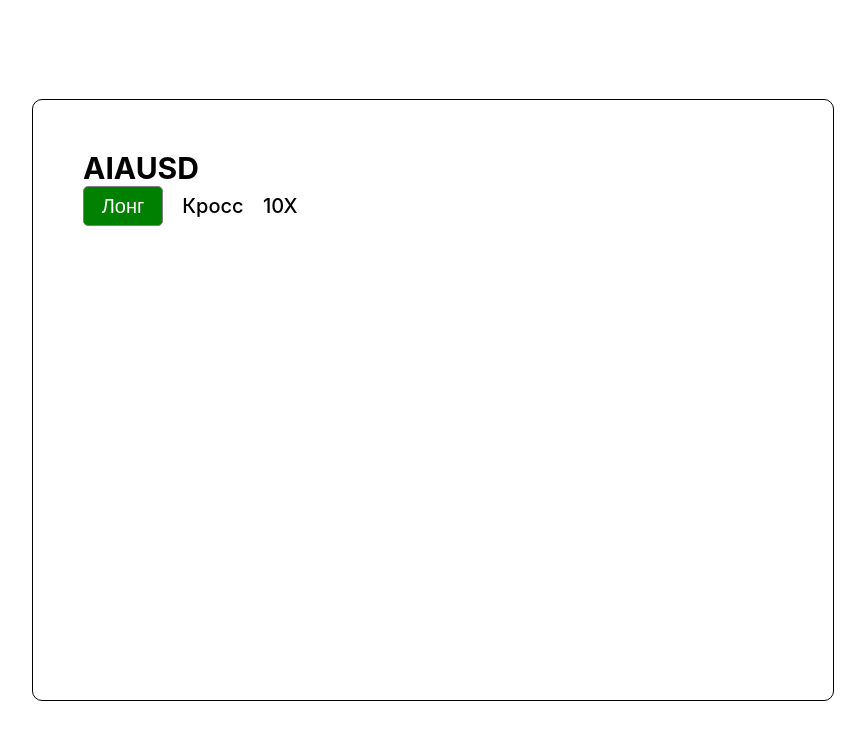
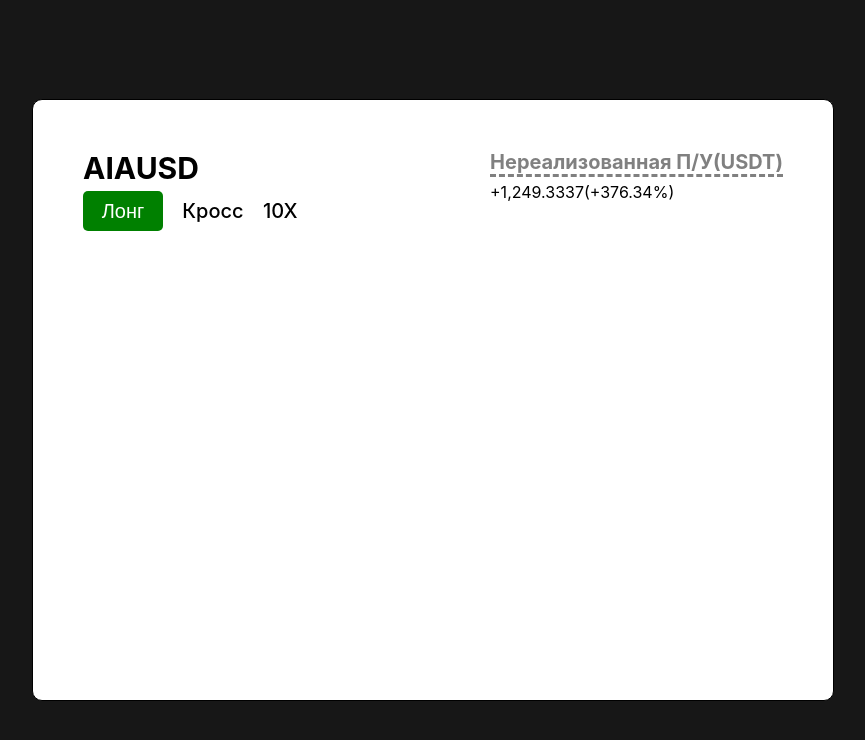
Before and after one commit to Cailycade15/kasian_panel_2, a React (Create React App) app: page / in a window 1280 px wide. Shown: the top 740 px of the page, without its empty margins (207-1072 px from the left). Built offline with nearby package versions, Linux system fonts and the light colour scheme; the HTML template or start-up script is replaced by a standard one.

Commit message:
End back-end for left part and start back-end for right part(front-end ended)

```diff
--- a/src/components/First_Line/First_Line.module.css
+++ b/src/components/First_Line/First_Line.module.css
@@ -1,12 +1,12 @@
 .first_line{
     display: flex;
-    flex-direction: column;
     justify-content: space-between;
 }
 
-.currency{
+.first_line_flex{
     display: flex;
     flex-direction: column;
+    gap: 5px;
 
 }
 
@@ -26,7 +26,7 @@
     display: block;
     width: 80px;
     height: 40px;
-    border: 1px solid gray;
+    border: 1px solid transparent;
     border-radius: 5px;
     padding: 5px;
 
@@ -62,3 +62,23 @@
     font-weight: 500;
     text-align: center;
 }
+
+.right_part_up{
+    color: gray;
+    border-bottom: dashed;
+
+    font-size: 20px;
+    font-weight: bold;
+}
+
+.text_red{
+    color: red !important;
+}
+
+.text_green{
+color: green !important;
+}
+
+.right_part_down{
+    display: flex;
+}
--- a/src/components/First_Line/First_Line.tsx
+++ b/src/components/First_Line/First_Line.tsx
@@ -1,31 +1,60 @@
 import React, {useRef, useState} from 'react';
 import cl from "./First_Line.module.css";
+import Input_Text from '../Input_Text/Input_Text';
 
 
 function First_Line() {
 
     const but = useRef<HTMLButtonElement | null>(null);
+    const coefficient = useRef<HTMLDivElement | null>(null)
 
     const change_Lng_Shr = (): void => {
-        if(but.current)
+        if(but.current && coefficient.current)
         {
             if(but.current.textContent == "Лонг"){
+                //Меняем текст кнопки
                 but.current.textContent = "Шорт";
                 but.current.classList.remove(cl.but_lng)
                 but.current.classList.add(cl.but_shr)
             }
             else{
+                //Меняем текст кнопки
                 but.current.textContent = "Лонг";
                 but.current.classList.remove(cl.but_shr)
                 but.current.classList.add(cl.but_lng)
+
             }
         }
     }
 
+    const change_Color_Text= (): void => {
+        //Меняем цвет коофициентов
+        if(coefficient.current){
+            if(coefficient.current.classList.contains(cl.text_green))
+            {
+                coefficient.current.classList.remove(cl.text_green)
+                coefficient.current.classList.add(cl.text_red)
+            }
+            else{
+                coefficient.current.classList.remove(cl.text_red)
+                coefficient.current.classList.add(cl.text_green)
+            }
+        }
+
+    }
+
+
+    const Change_Text_on_DBL_Click = (e: React.MouseEvent<HTMLDivElement>) => {
+        const element = e.currentTarget;
+        console.log(element.textContent);
+    }
+
   return (
     <div className={cl.first_line}>
-      <div className={cl.currency}>
-        <div className={cl.cur_name}>AIAUSD</div>
+      <div className={cl.first_line_flex}>
+        <div className={cl.cur_name}>
+           <Input_Text text="AIAUSD"/>
+        </div>
 
         <div className={cl.cur_buttons}>
             <button
@@ -38,6 +67,24 @@ function First_Line() {
             <div className={cl.coefficient}>10X</div>
         </div>
       </div>
+
+      <div className={cl.first_line_flex}>
+        <div className={cl.right_part_up}>
+            <Input_Text text="Нереализованная П/У(USDT)"/>
+        </div>
+
+        <div
+            className={`${cl.right_part_down}`}
+            onContextMenu={() => change_Color_Text()}
+            // style={{
+            //     color: !but.current?.classList.contains(cl.but_lng) ? "green" : "red"
+            // }}
+            ref = {coefficient}
+            >
+            <div className=''> <Input_Text text="+1,249.3337"/> </div>
+            <div> <Input_Text text="(+376.34%)"/> </div>
+        </div>
+      </div>
     </div>
   );
 }
--- /dev/null
+++ b/src/components/Input_Text/Input_Text.tsx
@@ -0,0 +1,43 @@
+import React, {useRef, useState} from 'react';
+
+const Input_Text = ({text}: {text: string}) => {
+    const [isEditing, setIsEditing] = useState<boolean>(false);     // режим редактирования
+    const [name, setName] = useState<string>(text);                 // текст валюты
+
+    const Change_Text_on_DBL_Click = ():void => {
+        setIsEditing(true); // включаем редактирование
+
+    };
+
+    const handleBlur = (e: React.ChangeEvent<HTMLInputElement>) => {
+        setIsEditing(false); // выходим из редактирования, когда теряем фокус
+
+        if(e.target.value == "")
+            setName("USD");
+    };
+
+    const handleChange = (e: React.ChangeEvent<HTMLInputElement>) => {
+        setName(e.target.value); // обновляем значение при вводе
+    };
+
+    return (
+        <div
+            onDoubleClick={Change_Text_on_DBL_Click}>
+
+            {isEditing ? (
+                <input
+                type="text"
+                value={name}
+                onChange={handleChange}
+                onBlur={handleBlur}
+                autoFocus
+                />
+            ) : (
+                name
+            )}
+
+        </div>
+    );
+}
+
+export default Input_Text;
--- a/src/components/Panel/PanelComponent.module.css
+++ b/src/components/Panel/PanelComponent.module.css
@@ -5,4 +5,5 @@
     border: 1px solid black;
     border-radius: 10px;
     padding: 50px;
+    background-color: white;
 }
--- a/src/index.css
+++ b/src/index.css
@@ -5,6 +5,7 @@ body {
     sans-serif;
   -webkit-font-smoothing: antialiased;
   -moz-osx-font-smoothing: grayscale;
+  background-color: rgb(23, 23, 23);
 }
 
 code {
```
